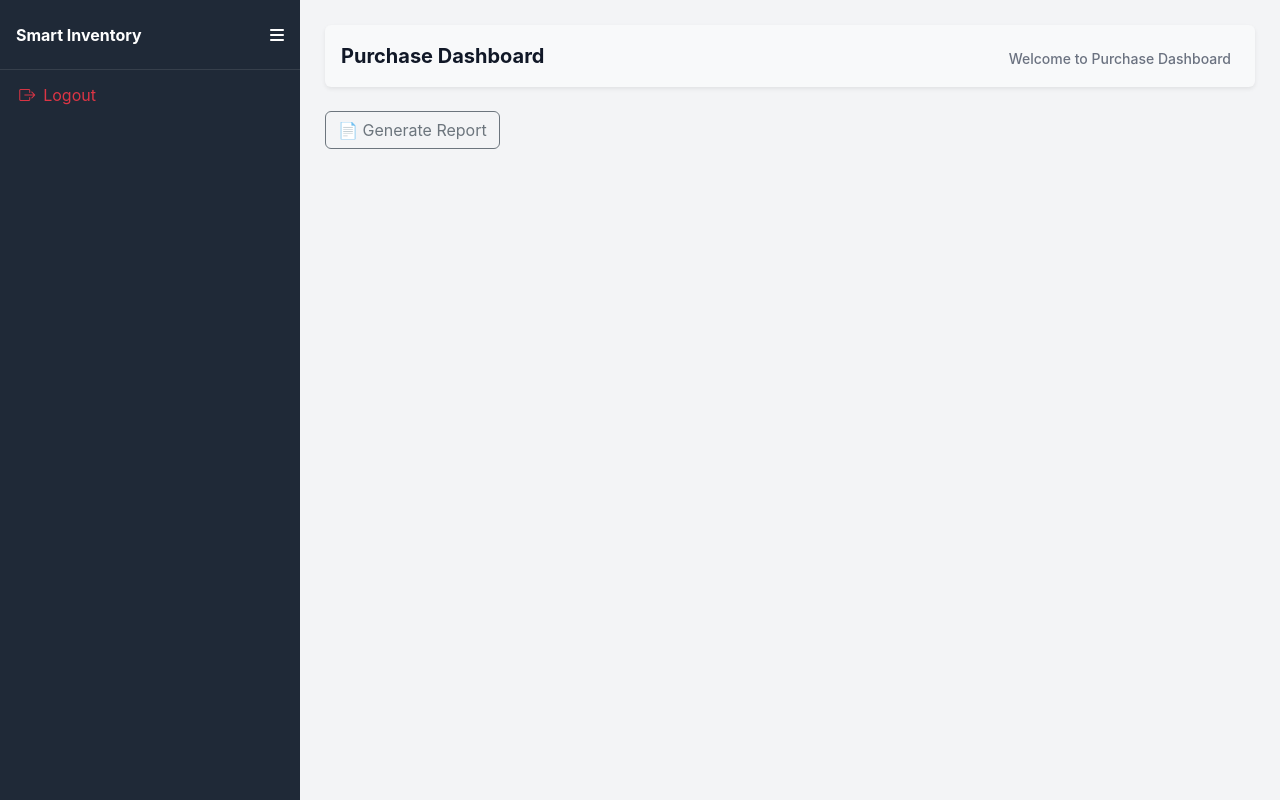
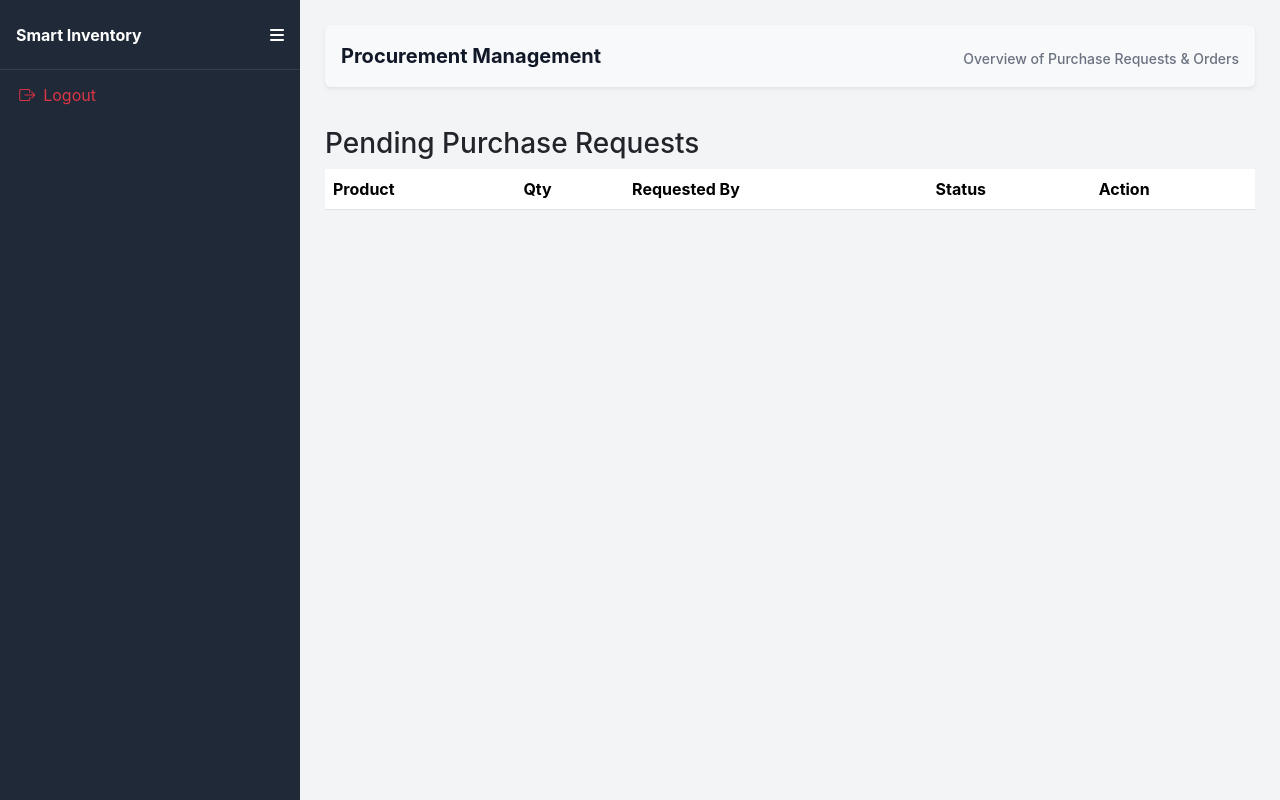
Before and after one commit to MahiKalavadia/inventory-management-system, a Django app: page /purchases/purchase/dashboard/ in a window 1280 px wide. Run offline with Django 5.2, Linux system fonts and the light colour scheme; lists and menus that the app fills with data are empty; parts of the project's set-up code (start-up, migrations or seed data) failed here and were passed over.

Commit message:
Changed the name of how they are represented on screen

```diff
--- a/templates/dashboards/purchase_dashboard.html
+++ b/templates/dashboards/purchase_dashboard.html
@@ -1,21 +1,48 @@
 {% extends 'base_dashboard.html' %}
 {% block content %}
+
 <div class="dashboard-header mb-4 d-flex justify-content-between align-items-center p-3 bg-light rounded shadow-sm">
-    <div class="page-title fw-bold fs-5">
-        Purchase Dashboard
-    </div>
-    <div class="d-flex align-items-center">
-        <div class="header-right d-flex align-items-center">
-            <div class="welcome-text me-2">Welcome to Purchase Dashboard</div>
-        </div>
-    </div>
-</div>
-<div class="mb-3 d-flex gap-2">
-
-    {% if request.user.is_superuser or request.user.groups.first.name == "Manager" %}
-        <a href="#" class="btn btn-primary">➕ New Purchases</a>
-    {% endif %}
-    <a href="#" class="btn btn-outline-secondary">📄 Generate Report</a>
+    <div class="page-title fw-bold fs-5">Procurement Management</div>
+    <div class="welcome-text">Overview of Purchase Requests & Orders</div>
 </div>
 
-{% endblock content %}
+<div class="mb-3 d-flex gap-2">
+    {% if request.user.is_superuser or request.user.groups.first.name == "Manager" %}
+        <a href="{% url 'purchase_create' %}" class="btn btn-primary">➕ Create Purchase Request</a>
+        <a href="{% url 'purchase_list' %}" class="btn btn-outline-secondary">📄 All Purchase Records</a>
+    {% endif %}
+</div>
+
+<h3>Pending Purchase Requests</h3>
+
+<table class="table">
+<tr>
+    <th>Product</th>
+    <th>Qty</th>
+    <th>Requested By</th>
+    <th>Status</th>
+    <th>Action</th>
+</tr>
+
+{% for r in requests %}
+<tr>
+    <td>{{ r.product.name }}</td>
+    <td>{{ r.quantity }}</td>
+    <td>{{ r.requested_by.username }}</td>
+    <td>
+        <span class="badge bg-{% if r.status == 'Approved' %}success{% elif r.status == 'Rejected' %}danger{% else %}warning{% endif %}">
+            {{ r.status }}
+        </span>
+    </td>
+
+    <td>
+    {% if user.is_superuser and r.status == "Pending" %}
+        <a href="{% url 'approve_purchase_request' r.id 'approve' %}" class="btn btn-success btn-sm">Approve Request</a>
+        <a href="{% url 'approve_purchase_request' r.id 'reject' %}" class="btn btn-danger btn-sm">Reject Request</a>
+    {% endif %}
+    </td>
+</tr>
+{% endfor %}
+</table>
+
+{% endblock %}
```
Also changed, not shown: templates/dashboards/stock_dashboard.html (+10 -10 lines), templates/dashboards/supplier_dashboard.html (+20 -14 lines), templates/dashboards/user_dashboard.html (+14 -14 lines).
